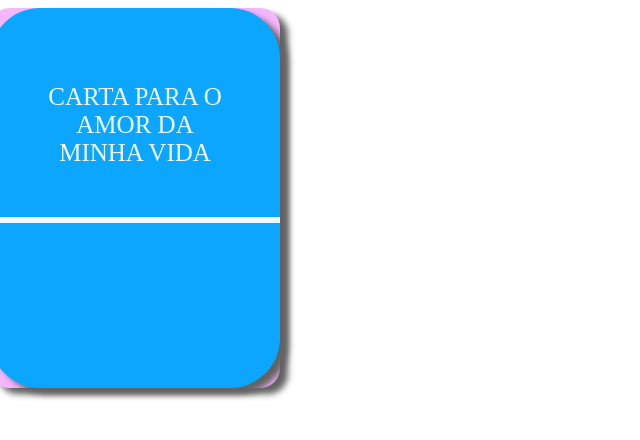
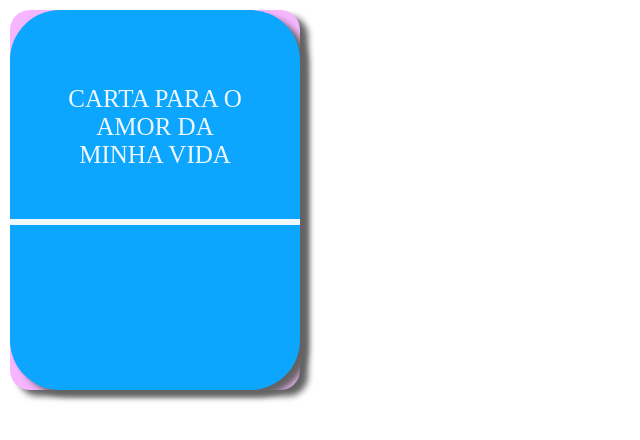
Before and after one commit to MateusProDev/carta, a plain HTML site: page index.html in a window 1280 px wide. Shown: the whole page, without its empty margins (0-640 px from the left). Drawn offline with Linux system fonts and the light colour scheme.

Commit message:
Update style.css

```diff
--- a/style.css
+++ b/style.css
@@ -1,5 +1,6 @@
 body {
-    margin-left:-10px;
+    margin-top: 10px;
+    margin-left: 10px;
 }
 .box {
     background-color: rgb(246, 181, 255);
```
